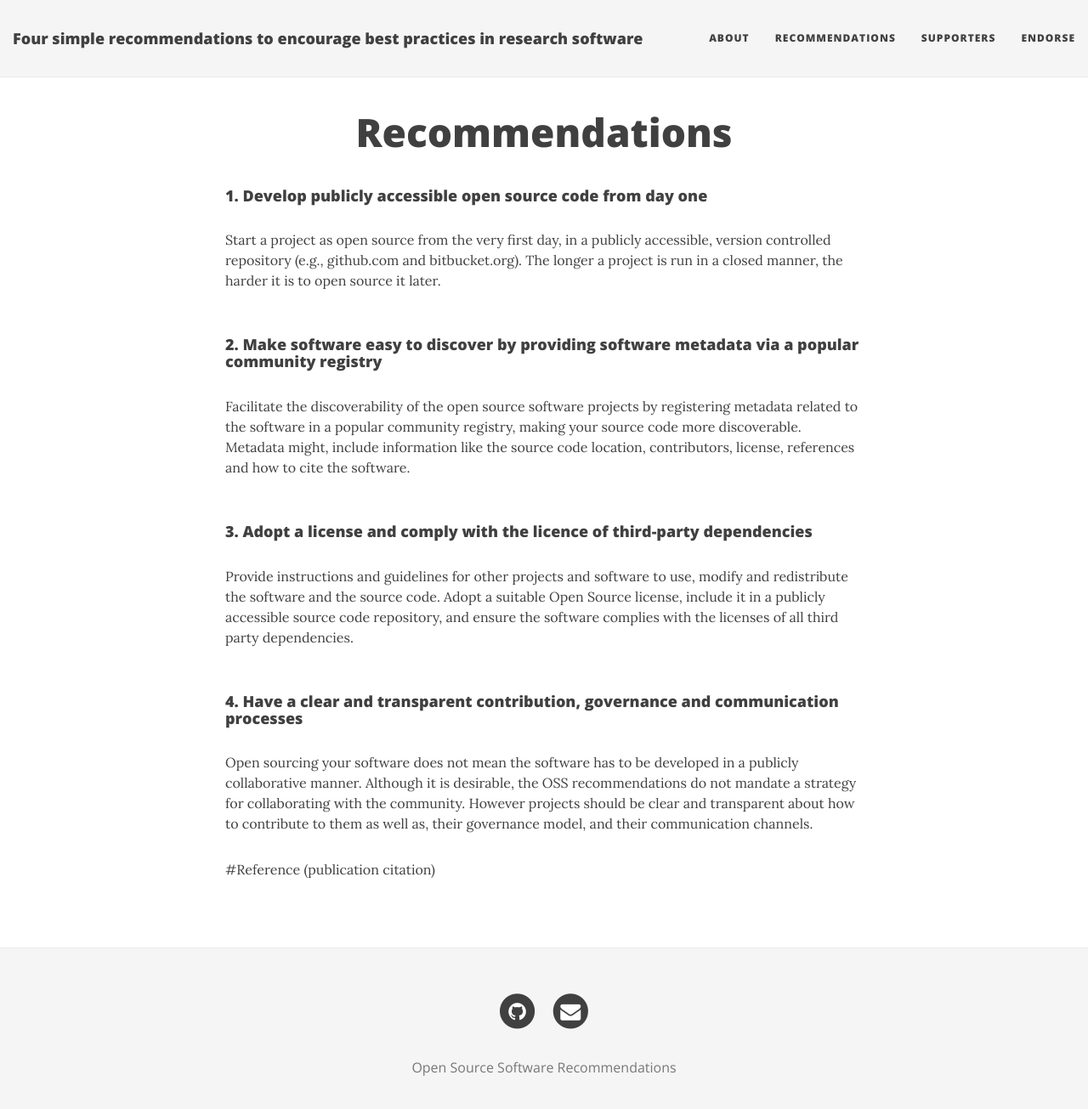
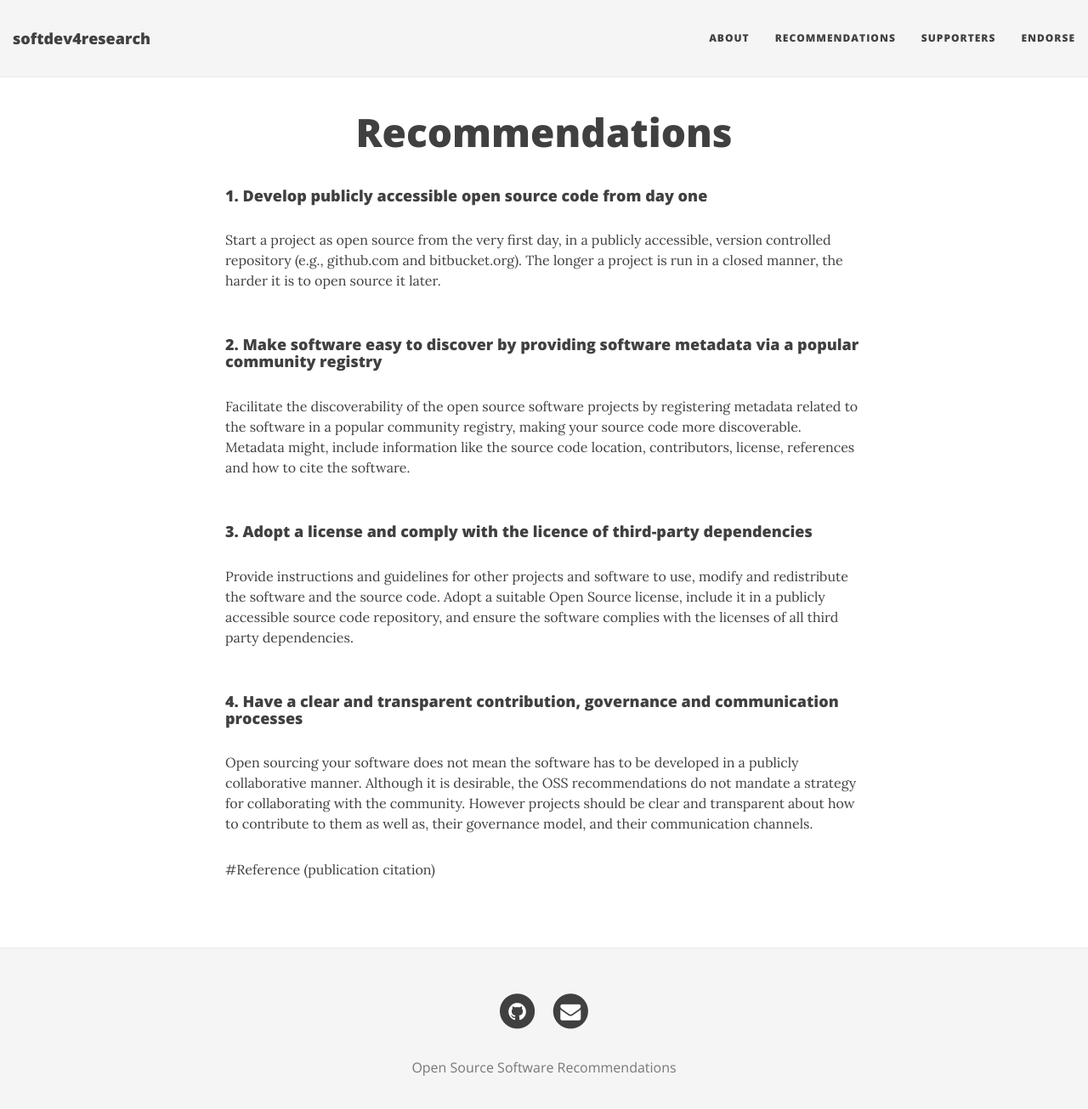
Before and after one commit to SoftDev4Research/recommendations, a Jekyll site: the page built from index.md, in a window 1280 px wide and 1318 px high. Shown: the top 1305 px of the window at 85% size. Built offline with Jekyll 4.4.1, drawn with Linux system fonts in a browser that asks for light colours; nearby versions of some CDN libraries.

Commit message:
Update _config.yml

```diff
--- a/_config.yml
+++ b/_config.yml
@@ -14,7 +14,7 @@ baseurl: "/recommendations"
 # Of course don't forget to change the username and projectname to YOUR username and project
 
 # Name of website
-title: Four simple recommendations to encourage best practices in research software
+title: softdev4research
 
 # Short description of your site
 description: We propose four simple recommendations aiming to raise the awareness of best practices and encouraging their adoption. These recommendations are designed around Open Source values, and provide practical suggestions that contribute to making research software and its source code more discoverable, reusable and transparent.
```
